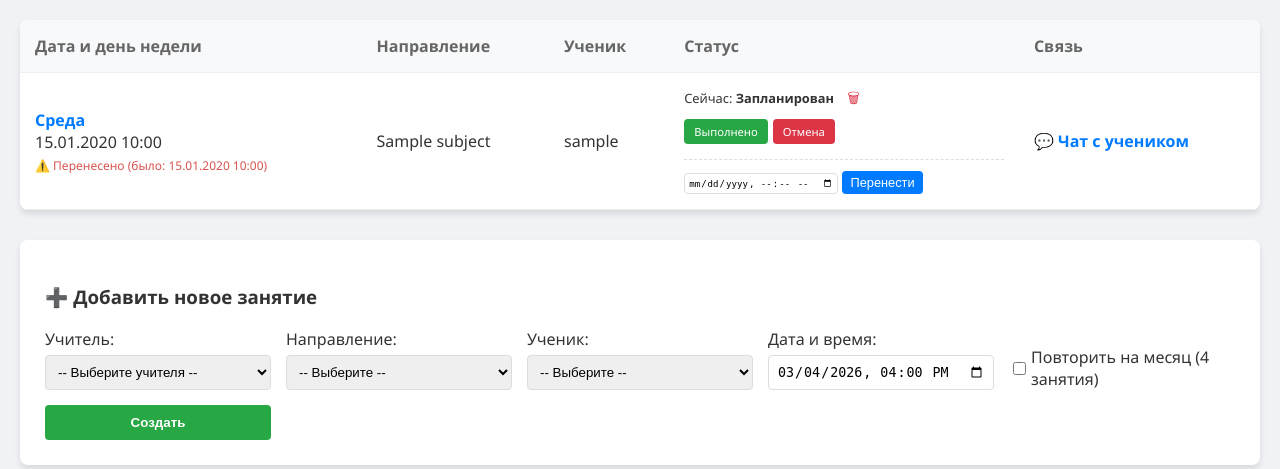
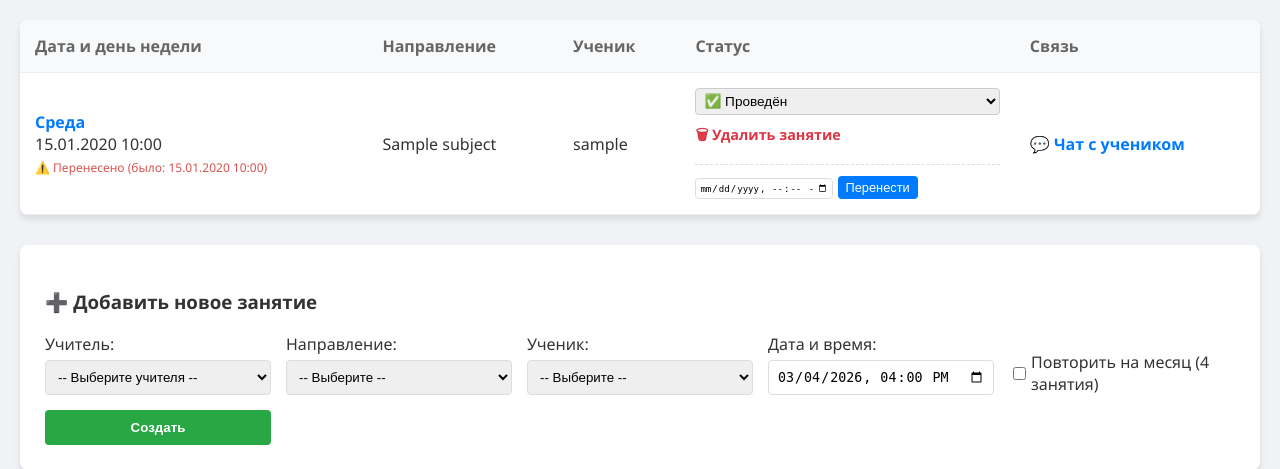
Before and after one commit to GrOwLy-313/it_studio_project1, a Django app: page / in a window 1280 px wide. Shown: the part 198-667 px from the top of the page. Run offline with Django 5.2, Linux system fonts and the light colour scheme; a user stored in the database is signed in; tables that the repository leaves empty hold one stand-in row (values such as "Sample post").

Commit message:
fix requirements

```diff
--- a/core/templates/core/calendar.html
+++ b/core/templates/core/calendar.html
@@ -11,10 +11,8 @@
         th { background: #f8f9fa; color: #666; }
         .status { padding: 5px 10px; border-radius: 4px; font-size: 0.9em; }
         .status-scheduled { background: #fff3cd; color: #856404; }
-        .status-done { background: #28a745; color: white; border: none; }
-        .status-done:hover { background: #218838; }
-        .status-canceled { background: #dc3545; color: white; border: none; }
-        .status-canceled:hover { background: #c82333; }
+        .status-done { background: #28a745; color: white; }
+        .status-canceled { background: #dc3545; color: white; }
         .user-info { font-weight: bold; }
         .chat-link { color: #007bff; text-decoration: none; font-weight: bold; }
         .chat-link:hover { text-decoration: underline; }
@@ -26,12 +24,14 @@
         .btn-submit { background: #28a745; color: white; border: none; padding: 10px; border-radius: 4px; cursor: pointer; font-weight: bold; }
         .btn-submit:hover { background: #218838; }
 
-        .btn-delete { color: #dc3545; text-decoration: none; font-size: 1.1em; margin-left: 10px; vertical-align: middle; }
+        .btn-delete { color: #dc3545; text-decoration: none; font-size: 0.9em; font-weight: bold; margin-top: 5px; display: inline-block; }
 
-        /* Стиль для пометки переноса */
         .rescheduled-label { color: #d9534f; font-size: 0.75em; margin-top: 4px; display: block; }
         .reschedule-form { margin-top: 10px; border-top: 1px dashed #ddd; padding-top: 10px; }
         .btn-reschedule { background: #007bff; color: white; border: none; padding: 4px 8px; border-radius: 4px; cursor: pointer; font-size: 0.8em; }
+
+        /* Стиль для селекта статуса */
+        .status-select { padding: 4px; border-radius: 4px; border: 1px solid #ccc; font-size: 0.85em; width: 100%; cursor: pointer; }
     </style>
 </head>
 <body>
@@ -97,19 +97,26 @@
             </td>
             <td>
                 {% if user.role == 'teacher' or user.role == 'admin' %}
-                    <div style="display: flex; flex-direction: column; gap: 5px;">
-                        <div style="font-size: 0.8em; margin-bottom: 2px;">
-                            Сейчас: <b>{{ lesson.get_status_display }}</b>
-                            <a href="{% url 'delete_lesson' lesson.id %}" class="btn-delete" title="Удалить" onclick="return confirm('Удалить занятие?')">🗑</a>
-                        </div>
-                        <div style="display: flex; gap: 5px;">
-                            <a href="{% url 'update_status' lesson.id 'done' %}" class="status status-done" style="text-decoration: none; font-size: 0.7em;">Выполнено</a>
-                            <a href="{% url 'update_status' lesson.id 'canceled' %}" class="status status-canceled" style="text-decoration: none; font-size: 0.7em;">Отмена</a>
-                        </div>
+                    <div style="display: flex; flex-direction: column; gap: 5px; min-width: 150px;">
+                        <select class="status-select" onchange="window.location.href=this.value;">
+                            <option value="{% url 'update_status' lesson.id 'scheduled' %}" {% if lesson.status == 'scheduled' %}selected{% endif %}>
+                                ⏳ Запланирован
+                            </option>
+                            <option value="{% url 'update_status' lesson.id 'done' %}" {% if lesson.status == 'done' %}selected{% endif %}>
+                                ✅ Проведён
+                            </option>
+                            <option value="{% url 'update_status' lesson.id 'canceled' %}" {% if lesson.status == 'canceled' %}selected{% endif %}>
+                                ❌ Отменён
+                            </option>
+                        </select>
+
+                        {% if user.role == 'admin' %}
+                            <a href="{% url 'delete_lesson' lesson.id %}" class="btn-delete" onclick="return confirm('Удалить занятие? Деньги будут возвращены на баланс, если статус был «Проведено».')">🗑 Удалить занятие</a>
+                        {% endif %}
 
                         <form action="{% url 'reschedule_lesson' lesson.id %}" method="post" class="reschedule-form">
                             {% csrf_token %}
-                            <input type="datetime-local" name="new_date" required style="font-size: 0.7em; padding: 3px;">
+                            <input type="datetime-local" name="new_date" required style="font-size: 0.7em; padding: 3px; width: 130px;">
                             <button type="submit" class="btn-reschedule">Перенести</button>
                         </form>
                     </div>
@@ -185,12 +192,12 @@
     </form>
 </div>
 {% endif %}
+
 <script>
-    // Скрипт установит дефолтное время на 16:00 следующего дня
     window.onload = function() {
         let now = new Date();
-        now.setDate(now.getDate() + 1); // Завтра
-        now.setHours(16, 0, 0, 0); // Ровно 16:00
+        now.setDate(now.getDate() + 1);
+        now.setHours(16, 0, 0, 0);
 
         let year = now.getFullYear();
         let month = (now.getMonth() + 1).toString().padStart(2, '0');
@@ -199,7 +206,8 @@
         let minutes = now.getMinutes().toString().padStart(2, '0');
 
         let formattedDate = `${year}-${month}-${day}T${hours}:${minutes}`;
-        document.getElementById('lesson_date_time').value = formattedDate;
+        let input = document.getElementById('lesson_date_time');
+        if (input) input.value = formattedDate;
     }
 </script>
 </body>
--- a/core/views.py
+++ b/core/views.py
@@ -20,7 +20,23 @@ def is_teacher_or_admin(user):
 
 @login_required
 def calendar_view(request):
-    # 1. Сначала определяем, какие уроки показывать (ЛОГИКА ПОЛУЧЕНИЯ УРОКОВ)
+    # --- АВТОМАТИЧЕСКАЯ ПРОВЕРКА ПРОШЕДШИХ УРОКОВ ---
+    now = timezone.now()
+    # Ищем уроки, время которых меньше текущего, а статус всё еще "Запланирован"
+    past_lessons = Lesson.objects.filter(date_time__lt=now, status='scheduled')
+
+    for lesson in past_lessons:
+        # Ищем ставку учителя за этот предмет
+        rate_obj = TeacherRate.objects.filter(teacher=lesson.teacher, subject=lesson.subject).first()
+        price = rate_obj.rate if rate_obj else lesson.subject.price_per_lesson
+
+        # Списываем баланс и меняем статус
+        lesson.status = 'done'
+        lesson.student.balance -= price
+        lesson.student.save()
+        lesson.save()
+
+    # --- ОТОБРАЖЕНИЕ (Твой оригинальный код) ---
     if request.user.role == 'student':
         lessons = Lesson.objects.filter(student=request.user).order_by('date_time')
     elif request.user.role == 'teacher':
@@ -28,7 +44,7 @@ def calendar_view(request):
     else:  # Для админа показываем вообще все уроки
         lessons = Lesson.objects.all().order_by('date_time')
 
-    # 2. Обработка создания нового занятия (POST-запрос)
+    # Обработка создания нового занятия
     if request.method == 'POST' and request.user.role in ['teacher', 'admin']:
         subject_id = request.POST.get('subject')
         student_id = request.POST.get('student')
@@ -40,7 +56,6 @@ def calendar_view(request):
             subject = Subject.objects.get(id=subject_id)
             student = User.objects.get(id=student_id)
 
-            # Если админ — берем учителя из формы, если учитель — берем себя
             if request.user.role == 'admin':
                 teacher = User.objects.get(id=teacher_id)
             else:
@@ -59,20 +74,27 @@ def calendar_view(request):
                 )
             return redirect('calendar')
 
-    # 3. Отправляем всё в шаблон
     return render(request, 'core/calendar.html', {
-        'lessons': lessons,  # ТЕПЕРЬ ОНА ОПРЕДЕЛЕНА ВЫШЕ
+        'lessons': lessons,
         'subjects': Subject.objects.all(),
         'students': User.objects.filter(role='student'),
         'teachers': User.objects.filter(role='teacher'),
     })
 
 @login_required
+@user_passes_test(is_admin) # Учителя больше не могут удалять
 def delete_lesson(request, lesson_id):
     lesson = get_object_or_404(Lesson, id=lesson_id)
-    # Учитель удаляет свое, админ - всё
-    if request.user == lesson.teacher or request.user.role == 'admin':
-        lesson.delete()
+
+    # Если админ удаляет уже проведенный урок — возвращаем деньги ученику
+    if lesson.status == 'done':
+        rate_obj = TeacherRate.objects.filter(teacher=lesson.teacher, subject=lesson.subject).first()
+        price = rate_obj.rate if rate_obj else lesson.subject.price_per_lesson
+
+        lesson.student.balance += price
+        lesson.student.save()
+
+    lesson.delete()
     return redirect('calendar')
 
 @login_required
@@ -109,21 +131,21 @@ def chat_view(request, user_id):
 def update_lesson_status(request, lesson_id, status):
     lesson = get_object_or_404(Lesson, id=lesson_id)
 
-    if status == 'done' and lesson.status != 'done':
+    # 1. Если статус меняется С "Проведено" на любой другой — возвращаем деньги
+    if lesson.status == 'done' and status != 'done':
         rate_obj = TeacherRate.objects.filter(teacher=lesson.teacher, subject=lesson.subject).first()
+        price = rate_obj.rate if rate_obj else lesson.subject.price_per_lesson
+        lesson.student.balance += price
+        lesson.student.save()
 
+    # 2. Если статус меняется НА "Проведено" с любого другого — списываем деньги
+    elif lesson.status != 'done' and status == 'done':
+        rate_obj = TeacherRate.objects.filter(teacher=lesson.teacher, subject=lesson.subject).first()
         price = rate_obj.rate if rate_obj else lesson.subject.price_per_lesson
-
         lesson.student.balance -= price
         lesson.student.save()
 
-    elif lesson.status == 'done' and status != 'done':
-        rate_obj = TeacherRate.objects.filter(teacher=lesson.teacher, subject=lesson.subject).first()
-        price = rate_obj.rate if rate_obj else lesson.subject.price_per_lesson
-
-        lesson.student.balance += price # Возвращаем деньги
-        lesson.student.save()
-
+    # Сохраняем новый статус
     lesson.status = status
     lesson.save()
     return redirect('calendar')
--- a/requirements.txt
+++ b/requirements.txt
@@ -1 +1,2 @@
-pip freeze > requirements.txt
+django
+gunicorn
```
